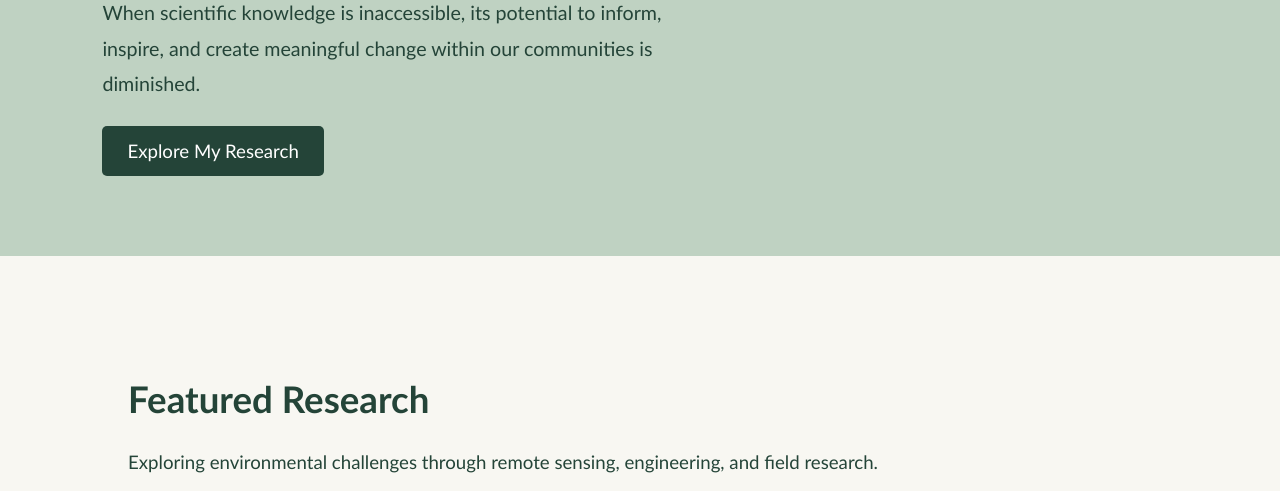
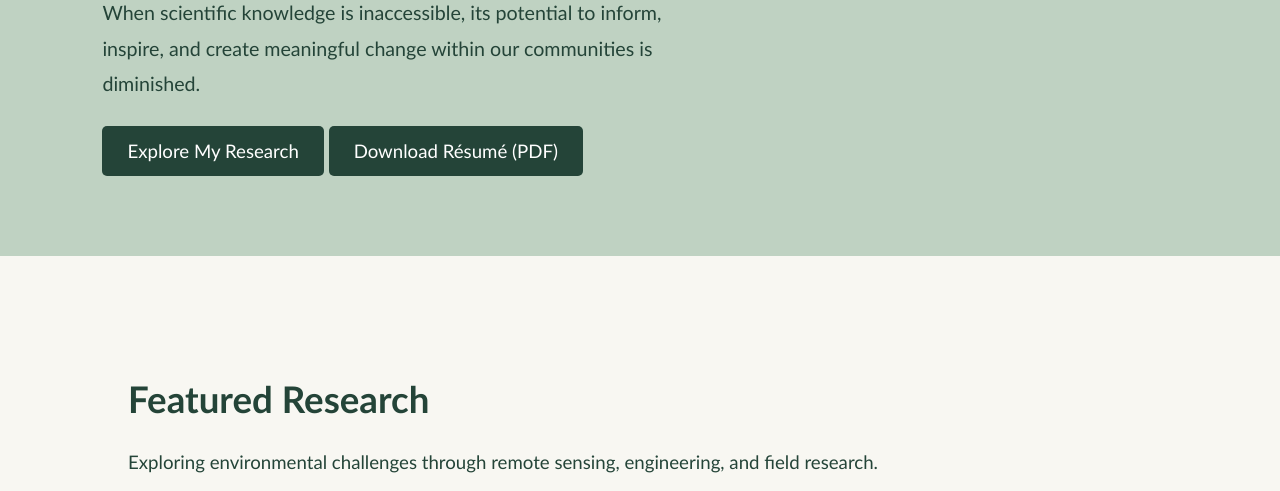
Before and after one commit to jayasuneja/jayasuneja.github.io, a plain HTML site: page index.html in a window 1280 px wide. Shown: the part 880-1371 px from the top of the page. Drawn offline with Linux system fonts and the light colour scheme.

Commit message:
Add PDF résumé download button to homepage

```diff
--- a/index.html
+++ b/index.html
@@ -64,6 +64,9 @@
         <div class="hero-actions">
           <a href="#research" class="button">
             Explore My Research
+          </a>
+          <a href="Suneja_Resume_2026.pdf" class="button button-outline" download="Suneja_Resume_2026.pdf" type="application/pdf">
+            Download Résumé (PDF)
           </a>
         </div>
 
```
